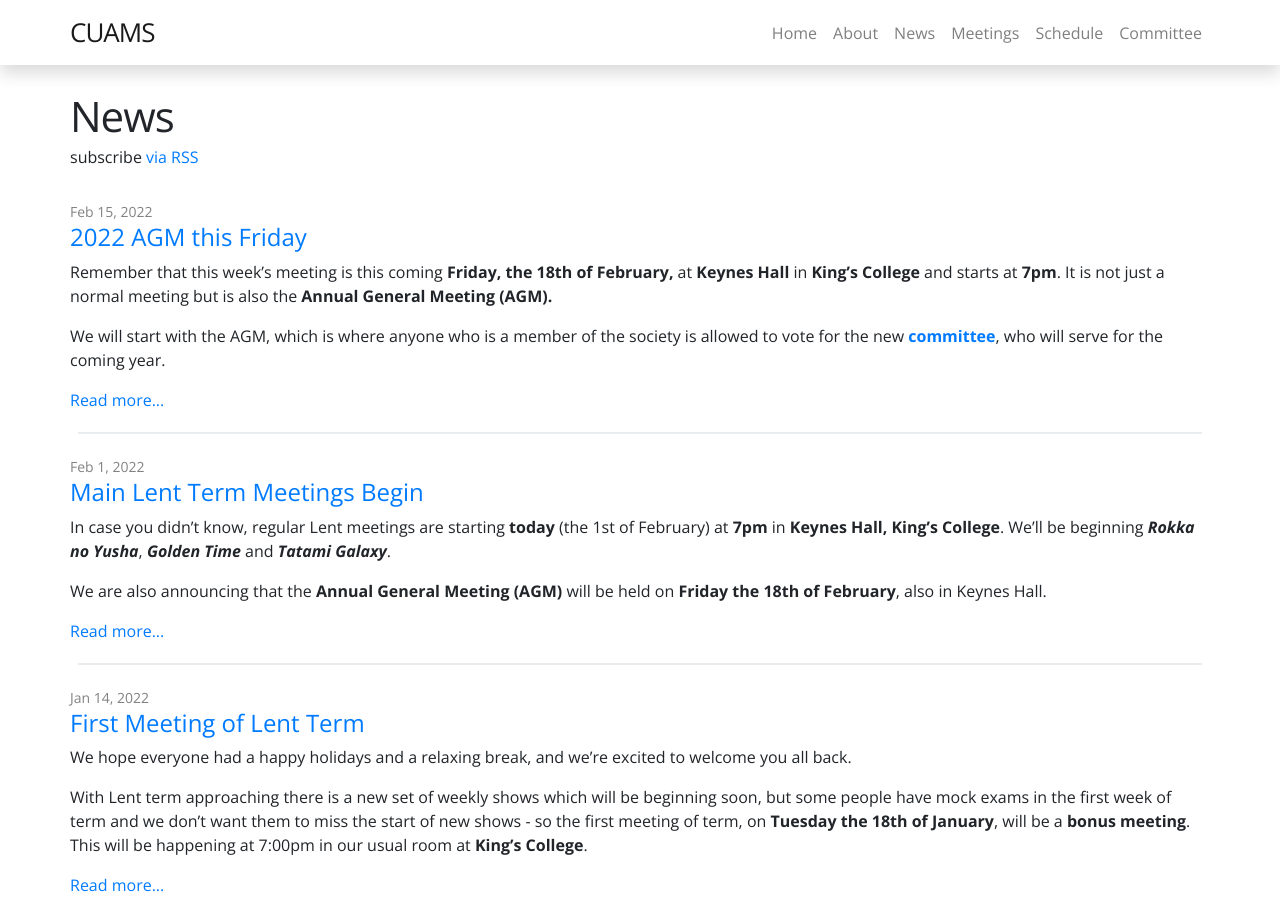
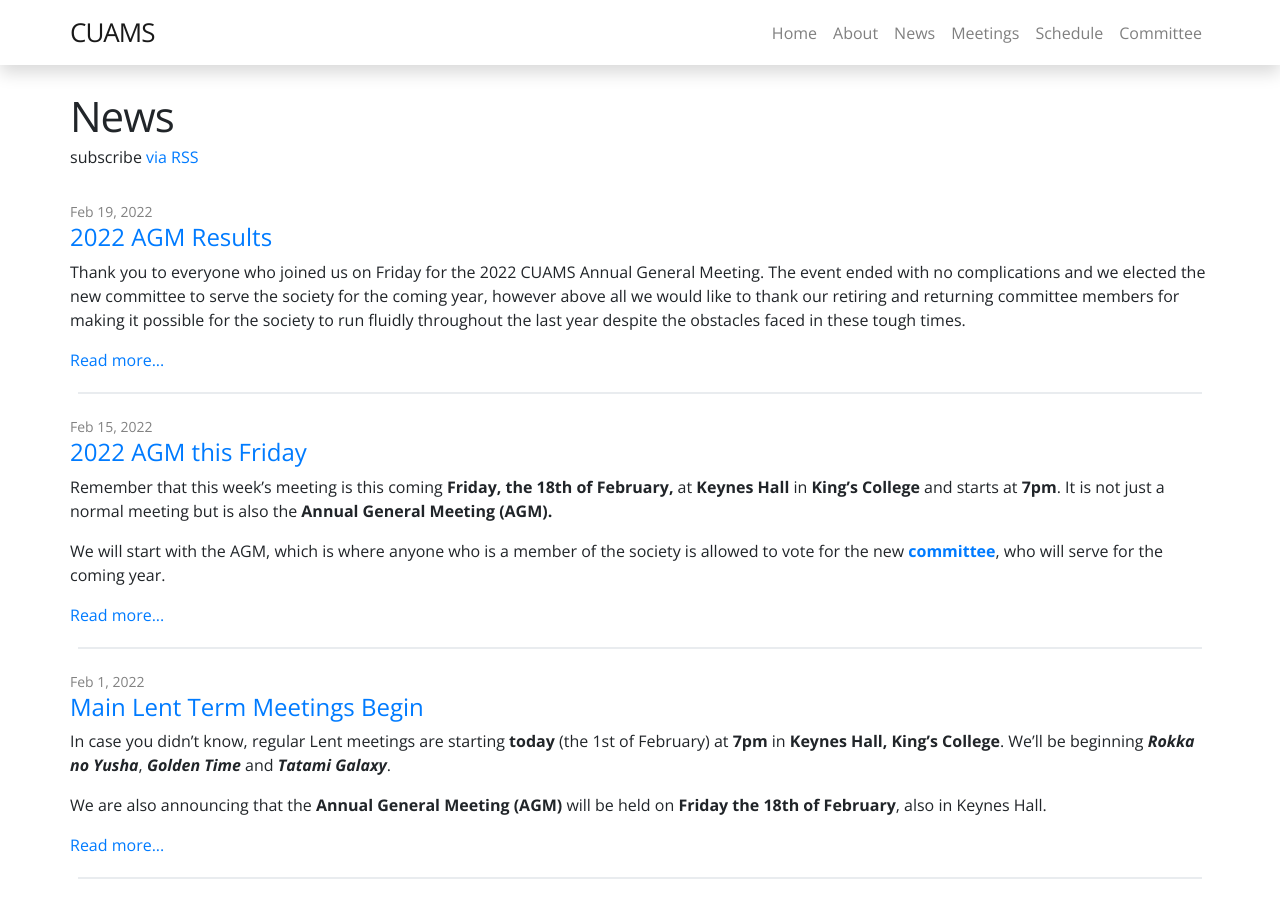
Before and after one commit to CUAMS/CUAMS-Website, a Jekyll site: the page built from pages/news.md, in a window 1280 px wide and 900 px high. Built offline with Jekyll 4.4.1, drawn with Linux system fonts in a browser that asks for light colours; nearby versions of some CDN libraries.

Commit message:
Added AGM 2022 results news post. Updated committee page.

```diff
--- /dev/null
+++ b/_posts/2022-02-19-agm-2022-results.md
@@ -0,0 +1,21 @@
+---
+layout: post
+title: 2022 AGM Results
+date: 2022-02-19 23:00:00 +0000
+---
+
+Thank you to everyone who joined us on Friday for the 2022 CUAMS Annual General Meeting. The event ended with no complications and we elected the new committee to serve the society for the coming year, however above all we would like to thank our retiring and returning committee members for making it possible for the society to run fluidly throughout the last year despite the obstacles faced in these tough times.
+
+The new members of the 2021/2022 [CUAMS Committee](/committee) are as follows:
+
+- President: Ethan Zajdek
+- Secretary: Marcus September
+- Treasurer: Ayshini Senadeera
+- Webmaster: Bernard Dec
+- Catering Officer (Food Lord): Piers Bowater
+- External Officer: Elliot Leupolz
+- Social Secretary: Haoran Cao
+
+We would also especially like to thank our former president Alexander for seeing the society through despite already having graduated.
+
+Once again, thank you to all those who attended and we look forward to seeing everyone at society events in the coming year.
```
Also changed, not shown: _data/committee.yml (+37 -37 lines), Gemfile.lock, 1 other file.
